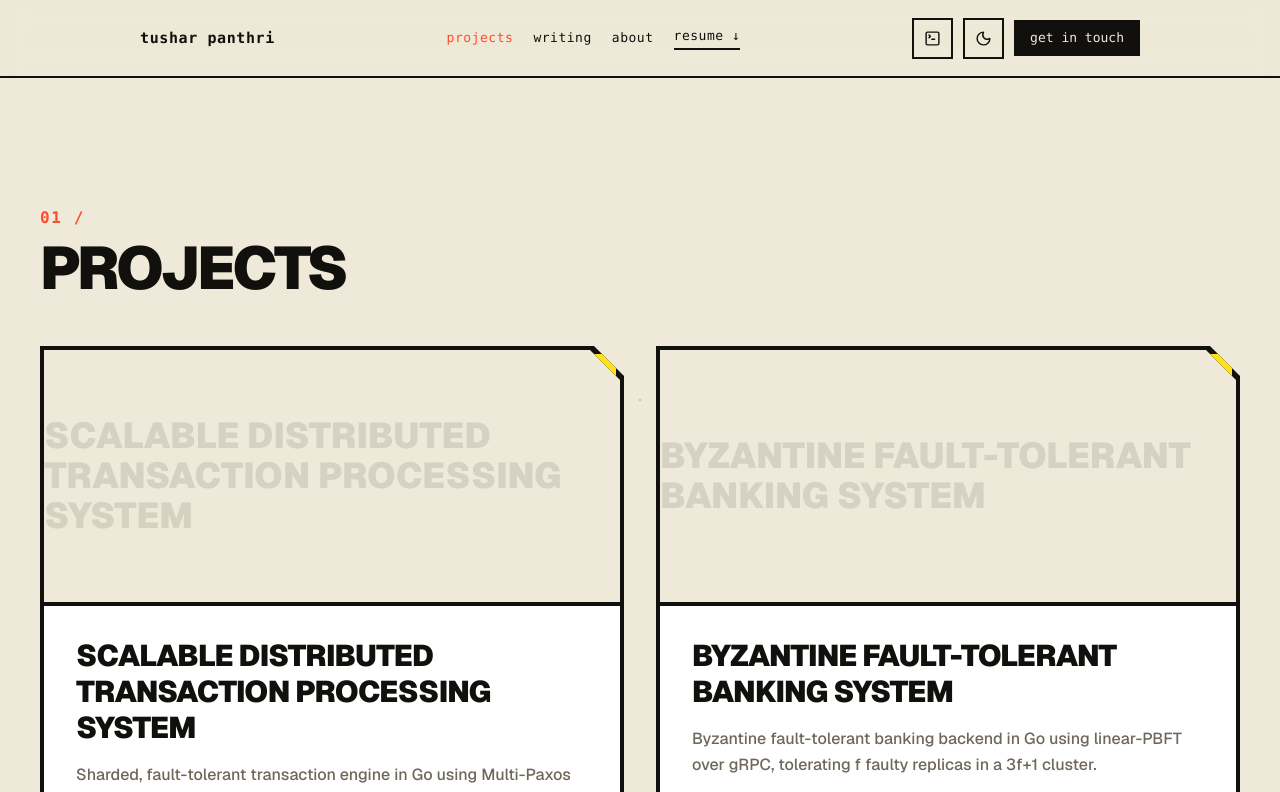
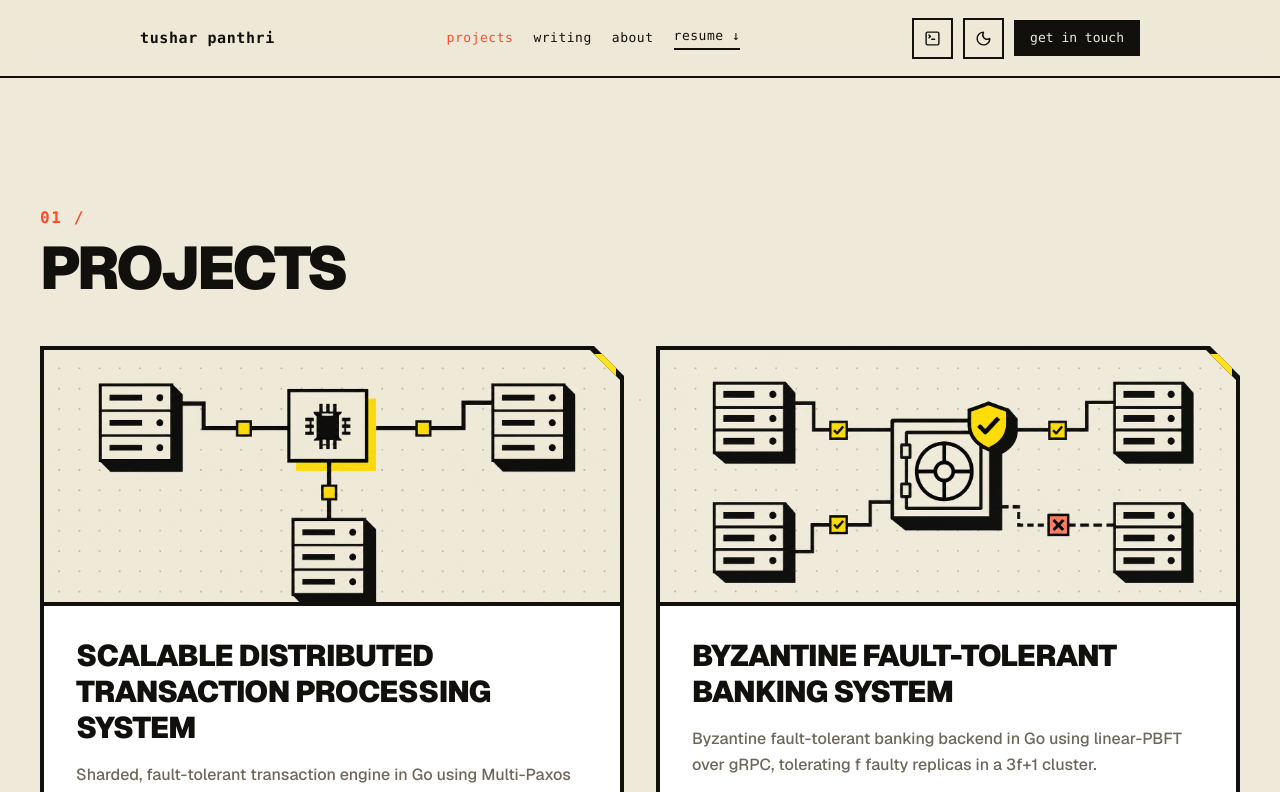
Before and after one commit to tusharpanthri/tusharpanthri.github.io, a Next.js app: page /projects in a window 1280 px wide. Shown: the top 792 px of the page. Built offline with nearby package versions, Linux system fonts and the light colour scheme.

Commit message:
adding new files

```diff
--- a/components/ProjectCard.tsx
+++ b/components/ProjectCard.tsx
@@ -1,5 +1,6 @@
 "use client";
 import React, { useState } from 'react';
+import Image from 'next/image';
 import { useRouter } from 'next/navigation';
 import { ExternalLink } from 'lucide-react';
 import { Github } from '@/components/Icons';
@@ -12,9 +13,11 @@ interface ProjectCardProps {
   repoUrl?: string | null;
   liveUrl?: string | null;
   details?: string[];
+  diagramImage?: string;
+  diagramAlt?: string;
 }
 
-const ProjectCard: React.FC<ProjectCardProps> = ({ slug, title, description, tech, repoUrl, liveUrl, details }) => {
+const ProjectCard: React.FC<ProjectCardProps> = ({ slug, title, description, tech, repoUrl, liveUrl, details, diagramImage, diagramAlt }) => {
   const [isHovered, setIsHovered] = useState(false);
   const router = useRouter();
 
@@ -26,11 +29,21 @@ const ProjectCard: React.FC<ProjectCardProps> = ({ slug, title, description, tec
       onMouseLeave={() => setIsHovered(false)}
       onClick={() => router.push(`/projects/${slug}/`)}
     >
-      {/* Typographic Header Treatment */}
+      {/* Project banner */}
       <div className="h-48 md:h-64 border-b-4 border-near-black dark:border-[var(--dm-border)] bg-cream relative overflow-hidden">
-        <div className="w-full h-full flex items-center justify-center font-black text-4xl opacity-10 uppercase select-none">
-          {title}
-        </div>
+        {diagramImage ? (
+          <Image
+            src={`/${diagramImage}`}
+            alt={diagramAlt ?? `${title} architecture diagram`}
+            fill
+            sizes="(max-width: 768px) 100vw, 50vw"
+            className="object-cover"
+          />
+        ) : (
+          <div className="w-full h-full flex items-center justify-center font-black text-4xl opacity-10 uppercase select-none">
+            {title}
+          </div>
+        )}
 
         {/* Details Overlay on Hover */}
         <div className={`absolute inset-0 bg-accent-yellow/95 text-near-black p-6 md:p-8 flex flex-col justify-center transition-all duration-300 ${isHovered ? 'opacity-100 translate-y-0' : 'opacity-0 translate-y-full'}`}>
```
